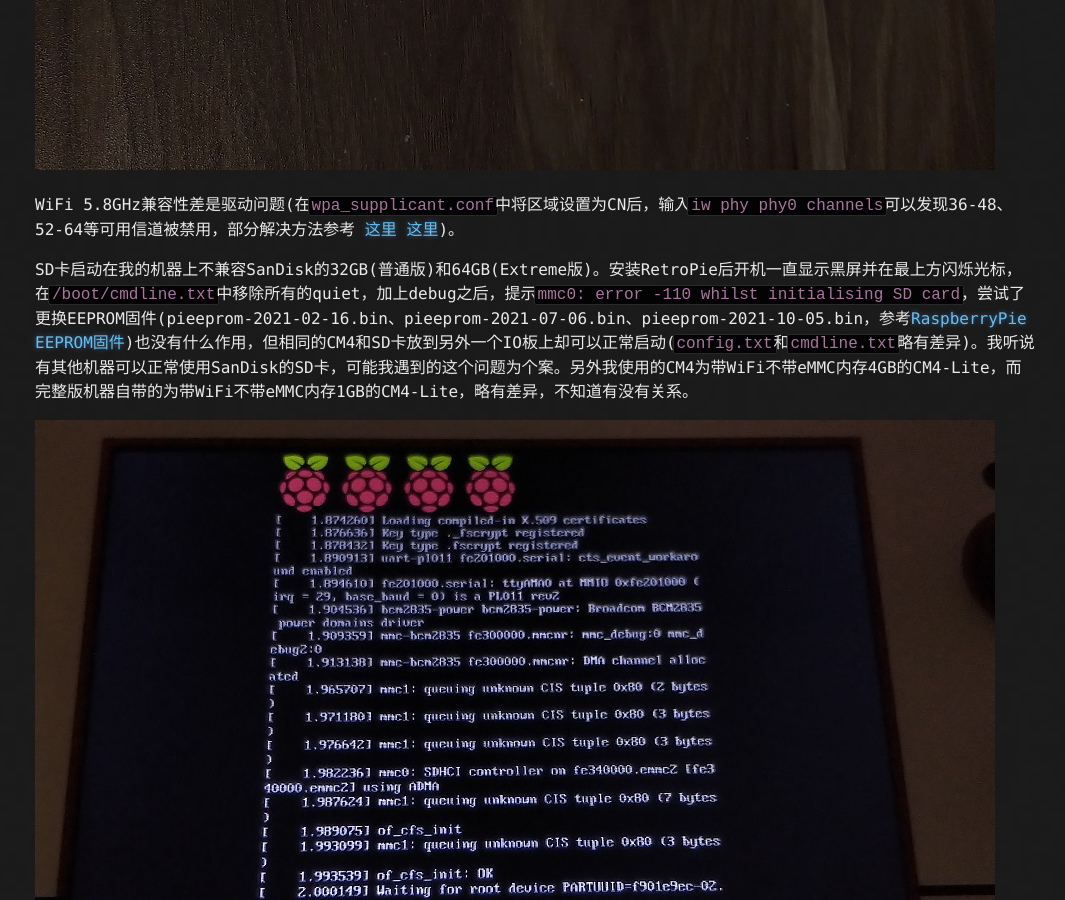
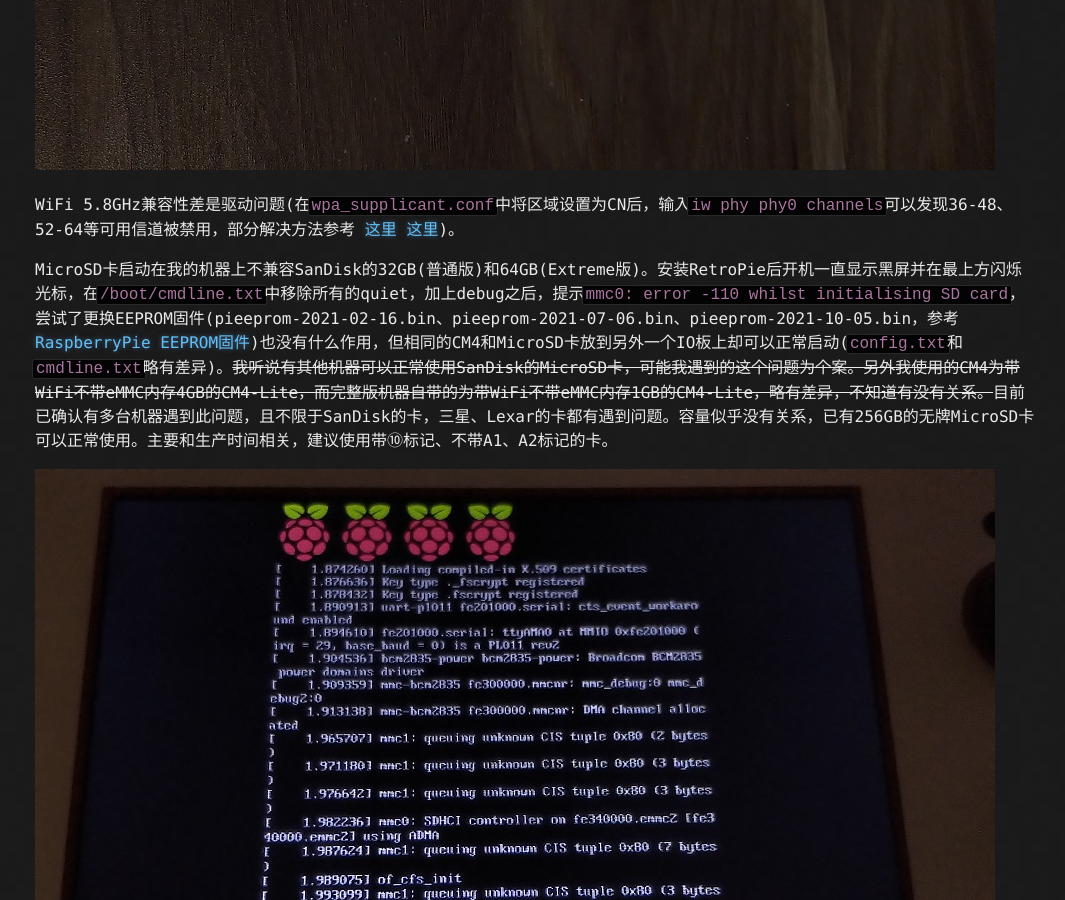
Before and after one commit to IanusInferus/ianusinferus.github.io, a Jekyll site: the page built from posts/202110/20211011_GPM2804.md, in a window 1280 px wide and 900 px high, scrolled down 1696 px. Shown: the whole window, without its empty margins (105-1170 px from the left). Built offline with Jekyll 4.4.1, drawn with Linux system fonts in a browser that asks for light colours; comment, search, counter and statistics services are not loaded; some of the changed text lies outside the part shown.

```diff
--- a/posts/202110/20211005_GPM2804.md
+++ b/posts/202110/20211011_GPM2804.md
@@ -44,7 +44,7 @@ SD卡插槽和外壳之间有空隙，容易把SD卡插到机器内部去，需
 
 WiFi 5.8GHz兼容性差是驱动问题(在`wpa_supplicant.conf`中将区域设置为CN后，输入`iw phy phy0 channels`可以发现36-48、52-64等可用信道被禁用，部分解决方法参考 [这里](https://github.com/raspberrypi/firmware/issues/1359) [这里](https://www.raspberrypi.org/forums/viewtopic.php?f=117&t=291609))。
 
-SD卡启动在我的机器上不兼容SanDisk的32GB(普通版)和64GB(Extreme版)。安装RetroPie后开机一直显示黑屏并在最上方闪烁光标，在`/boot/cmdline.txt`中移除所有的quiet，加上debug之后，提示`mmc0: error -110 whilst initialising SD card`，尝试了更换EEPROM固件(pieeprom-2021-02-16.bin、pieeprom-2021-07-06.bin、pieeprom-2021-10-05.bin，参考[RaspberryPie EEPROM固件](https://github.com/raspberrypi/rpi-eeprom/tree/master/firmware))也没有什么作用，但相同的CM4和SD卡放到另外一个IO板上却可以正常启动(`config.txt`和`cmdline.txt`略有差异)。我听说有其他机器可以正常使用SanDisk的SD卡，可能我遇到的这个问题为个案。另外我使用的CM4为带WiFi不带eMMC内存4GB的CM4-Lite，而完整版机器自带的为带WiFi不带eMMC内存1GB的CM4-Lite，略有差异，不知道有没有关系。
+MicroSD卡启动在我的机器上不兼容SanDisk的32GB(普通版)和64GB(Extreme版)。安装RetroPie后开机一直显示黑屏并在最上方闪烁光标，在`/boot/cmdline.txt`中移除所有的quiet，加上debug之后，提示`mmc0: error -110 whilst initialising SD card`，尝试了更换EEPROM固件(pieeprom-2021-02-16.bin、pieeprom-2021-07-06.bin、pieeprom-2021-10-05.bin，参考[RaspberryPie EEPROM固件](https://github.com/raspberrypi/rpi-eeprom/tree/master/firmware))也没有什么作用，但相同的CM4和MicroSD卡放到另外一个IO板上却可以正常启动(`config.txt`和`cmdline.txt`略有差异)。<del>我听说有其他机器可以正常使用SanDisk的MicroSD卡，可能我遇到的这个问题为个案。另外我使用的CM4为带WiFi不带eMMC内存4GB的CM4-Lite，而完整版机器自带的为带WiFi不带eMMC内存1GB的CM4-Lite，略有差异，不知道有没有关系。</del>目前已确认有多台机器遇到此问题，且不限于SanDisk的卡，三星、Lexar的卡都有遇到问题。容量似乎没有关系，已有256GB的无牌MicroSD卡可以正常使用。主要和生产时间相关，建议使用带⑩标记、不带A1、A2标记的卡。
 
 ![SDCardFailure.jpg](SDCardFailure.jpg)
 
@@ -87,3 +87,7 @@ PS测试了FF9，可以流畅运行。多碟游戏可以使用m3u文件包含ccd
     video_font_enable = "true"
     video_font_size = "16.000000"
     video_msg_bgcolor_enable = "true"
+
+## 修改记录
+
+2021-10-15 更新MicroSD卡兼容性问题的进展
```
Also changed, not shown: index.md (+1 -1 lines).
